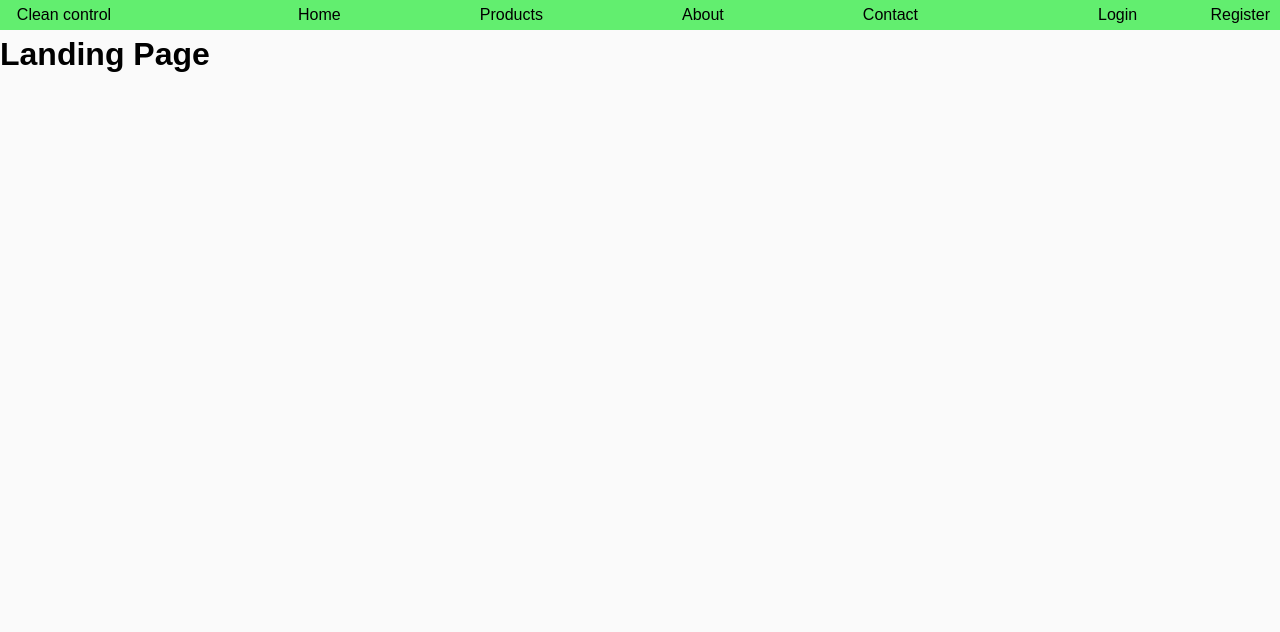
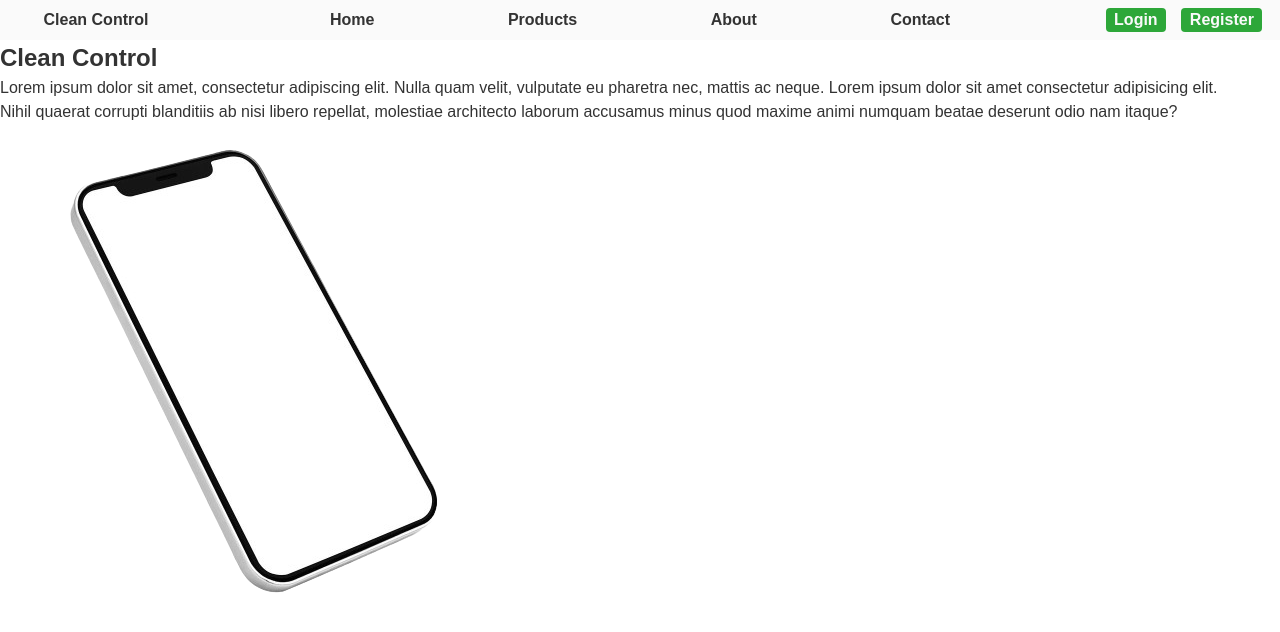
Before and after one commit to clean-control/clean-control-web, a React (Vite) app: page / in a window 1280 px wide. Shown: the top 632 px of the page. Built offline with nearby package versions, Linux system fonts and the light colour scheme.

Commit message:
dev - iniciando desenvolvimento da landing page

```diff
--- a/index.html
+++ b/index.html
@@ -4,7 +4,7 @@
     <meta charset="UTF-8" />
     <!-- <link rel="icon" type="image/svg+xml" href="/vite.svg" /> -->
     <meta name="viewport" content="width=device-width, initial-scale=1.0" />
-    <title>Vite + React + TS</title>
+    <title>Clean Control</title>
   </head>
   <body>
     <div id="root"></div>
--- a/src/components/navBar/index.tsx
+++ b/src/components/navBar/index.tsx
@@ -7,7 +7,7 @@ export default function NavBar() {
     <nav>
       <ul>
         <li className="menu_logo">
-          <a href="/">Clean control</a>
+          <a href="/">Clean Control</a>
         </li>
         <li className="menu_itens">
             <a href="/">Home</a>
@@ -17,8 +17,9 @@ export default function NavBar() {
         </li>
 
         <li className="menu_links">
-            <a href="/login">Login</a>
-            <a href="/register">Register</a>
+            <a href="/login" className="btn_link">Login</a>
+            <a href="/register" className="btn_link alternativo">Register</a>
+
         </li>
       </ul>
     </nav>
--- a/src/components/navBar/style.css
+++ b/src/components/navBar/style.css
@@ -1,12 +1,15 @@
 nav{
-    background-color: var(--color-green-300);
+    background-color: var(--color-gray-100);
     margin: 0;padding: 0;
     display: flex;
+    font-weight: 800;
     align-items: center;
     justify-content: center;
     width: 100vw;
-    height: 30px;
+    height: 40px;
+    font-size: 100%;
 }
+
 
 nav ul{
     display: flex;
@@ -23,7 +26,7 @@ li{
 .menu_logo{
     display: flex;
     justify-content: center;
-    width: 10%;
+    width: 15%;
 }
 
 .menu_itens{
@@ -32,8 +35,31 @@ li{
     width: 50%;
 }
 
+
+.menu_itens a:hover{
+    color: var(--color-green-500);
+    border-color: var(--color-green-500);
+    border-width: 0 0 2px 0 ;
+    border-style: solid;
+}
+
 .menu_links{
     display: flex;
+    justify-content: space-around;
     padding: 0 10px 0 10px ;
     width: 15%;
 }
+
+
+
+.menu_links .btn_link{
+
+    font-weight: 600;
+    background: var(--color-green-500);
+    color: var( --color-gray-100);
+    padding: 1%;
+    text-align: center;
+    padding: 0 5% 0 5%;
+    border-radius: 4px;
+
+}
--- a/src/pages/landingPage/index.tsx
+++ b/src/pages/landingPage/index.tsx
@@ -1,17 +1,33 @@
 // import { useState } from 'react'
-import React from 'react';
+import React from "react";
 
-import NavBar from "../../components/navBar"
-import './style.css';
+import NavBar from "../../components/navBar";
+import "./style.css";
 
+import imgCellPhone from "../../assets/imgs/cellPhone_v1-removebg-preview.png";
 
-function LandingPage() {
+export default function LandingPage() {
   return (
     <>
       <NavBar />
-      <h1>Landing Page</h1>
+
+      <section className="first_section">
+        <div className="_content">
+          <h1>Clean Control</h1>
+          <p>
+            Lorem ipsum dolor sit amet, consectetur adipiscing elit. Nulla quam
+            velit, vulputate eu pharetra nec, mattis ac neque. Lorem ipsum dolor
+            sit amet consectetur adipisicing elit.
+          </p>
+          <p>
+            Nihil quaerat corrupti blanditiis ab nisi libero repellat, molestiae
+            architecto laborum accusamus minus quod maxime animi numquam beatae
+            deserunt odio nam itaque?
+          </p>
+
+          <img src={imgCellPhone} alt="imgCellPhone" />
+        </div>
+      </section>
     </>
-  )
+  );
 }
-
-export default LandingPage
--- a/src/styles/global.style.css
+++ b/src/styles/global.style.css
@@ -11,8 +11,8 @@
 body {
   line-height: 1.5;
   font-family: Arial, sans-serif;
-  background-color: var(--color-gray-100);
-  color: var(--color-gray-800);
+  background-color: var(--color-gray-000);
+  color: var(--color-text);
 }
 
 img,
@@ -42,7 +42,7 @@ ol {
 :root {
 
   /*  System Colors */
-
+  --color-gray-000: #fff;
   --color-gray-100: #FAFAFA;
   --color-gray-200: #D6D6D6;
   --color-gray-300: #BEBEBE;
@@ -52,9 +52,37 @@ ol {
 
   --color-green-100: #96FFA0;
   --color-green-300: #62EE6F;
+  --color-green-500: #2DA739;
+  --color-green-700: #1D6F2B;
   --color-green-800: #295F2B;
 
+  --color-yellow-800: #F2B705;
+  --color-yellow-500: #F2CE1B;
+  --color-yellow-300: #F2BE5C;
+  --color-yellow-200: #F2C288;
+  --color-yellow-100: #F2E0C9;
+
+  --color-red-100: #FFA0A0;
+  --color-red-300: #EE6F6F;
+  --color-red-800: #5F2B2B;
+
+  --color-blue-100: #A0A0FF;
+  --color-blue-300: #6F6FEE;
+  --color-blue-800: #2B2B5F;
+
+  --color-purple-100: #FFA0FF;
+  --color-purple-300: #EE6FEE;
+  --color-purple-800: #5F2B5F;
+
+
   --color-link: #204DA4;
+  --color-link-hover: #2A75BC;
+
+  --color-text: #333;
+  --color-text-light: #666;
+  --color-text-dark: #000;
+  --color-text-white: #fff;
+
 
 
   /* Client Colors */
@@ -64,6 +92,12 @@ ol {
   --color-green-c-800: #295F2B;
 
 
+  /* Enterprise Colors */
+
+  --color-red-e-100: #FFA0A0;
+  --color-red-e-300: #EE6F6F;
+  --color-red-e-800: #5F2B2B;
+
 
   /* System Status Colors  */
 
```
Also changed, not shown: src/assets/imgs/cellPhone_v1-removebg-preview.png (added), src/assets/imgs/cellPhone_v1.jpg (added).
